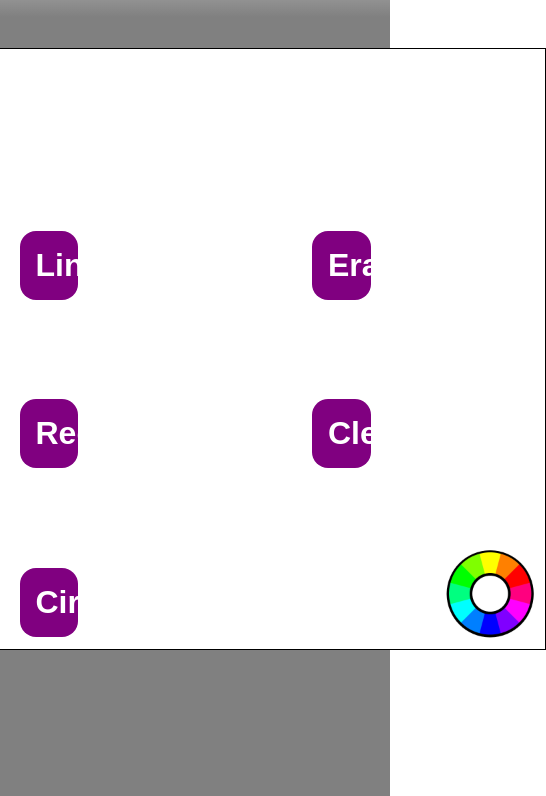
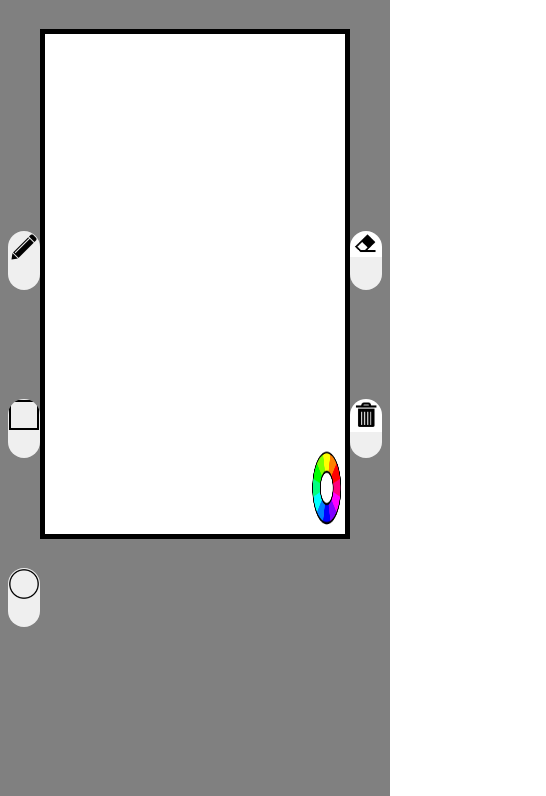
Before and after one commit to PranavSomaiah24/Paint-Quick-Build, a plain HTML site: page index.html in a window 390 px wide. Shown: the part 107-903 px from the top of the page, 546 px wide, since content can reach past the window. Drawn offline with Linux system fonts and the light colour scheme.

Commit message:
Add files via upload

```diff
--- a/index.html
+++ b/index.html
@@ -20,7 +20,7 @@
     <div class="paintContent">
       <div class="canvasContent">
         <div>
-          <canvas id="myCanvas" height="600" width="700"></canvas>
+          <canvas id="myCanvas" height="600" width="900"></canvas>
         </div>
       </div>
       <button type="button" id="line">Line</button>
--- a/index.js
+++ b/index.js
@@ -11,6 +11,7 @@ let startX,
 
 let img = new Image();
 img.src = "color-wheel-12-colors.png";
+let savedState;
 
 function init() {
   (canvas = document.getElementById("myCanvas")),
@@ -27,6 +28,7 @@ init();
 canvas.addEventListener("mousedown", () => {
   if (drawType == 3 || drawType == 4) {
     canvas.style.cursor = "crosshair";
+    savedState = ctx.getImageData(0, 0, canvas.width, canvas.height);
   } else {
     canvas.style.cursor = "default";
   }
@@ -37,7 +39,7 @@ canvas.addEventListener("mousedown", () => {
     console.log(startY);
   }
   isDrawing = true;
-  if (startX > 600 && startY > 500) {
+  if (startX > canvas.width - 105 && startY > canvas.height - 105) {
     rgb = ctx.getImageData(startX, startY, 1, 1).data;
     hex =
       "#" +
@@ -53,6 +55,7 @@ canvas.addEventListener("mousedown", () => {
     ctx.fill();
   }
 });
+
 canvas.addEventListener("mouseup", () => {
   if (isDrawing) {
     const rect = canvas.getBoundingClientRect();
@@ -60,20 +63,15 @@ canvas.addEventListener("mouseup", () => {
     stopY = event.clientY - rect.top;
     console.log(stopY);
   }
-  if (drawType == 3) {
-    rectDraw();
-  }
-  if (drawType == 4) {
-    circleDraw();
-  }
   isDrawing = false;
   ctx.beginPath();
 });
+
 canvas.addEventListener("mousemove", function (event) {
   const rect = canvas.getBoundingClientRect();
   mouseX = event.clientX - rect.left;
   mouseY = event.clientY - rect.top;
-  if (mouseX < 550 || mouseY < 450) {
+  if (mouseX < canvas.width - 130 || mouseY < canvas.height - 130) {
     if (isDrawing) {
       switch (drawType) {
         case 0:
@@ -81,6 +79,14 @@ canvas.addEventListener("mousemove", function (event) {
           break;
         case 1:
           lineDraw();
+          break;
+        case 3:
+          ctx.putImageData(savedState, 0, 0);
+          rectDraw();
+          break;
+        case 4:
+          ctx.putImageData(savedState, 0, 0);
+          circleDraw();
           break;
       }
     }
@@ -108,13 +114,13 @@ function erase() {
 function rectDraw() {
   ctx.fillStyle = colour;
 
-  ctx.fillRect(startX, startY, stopX - startX, stopY - startY);
+  ctx.fillRect(startX, startY, mouseX - startX, mouseY - startY);
 }
 
 function circleDraw() {
   ctx.fillStyle = colour;
-  x = stopX - startX;
-  y = stopY - startY;
+  x = mouseX - startX;
+  y = mouseY - startY;
   rad = Math.sqrt(x * x + y * y);
   console.log(rad);
   ctx.beginPath();
--- a/main.css
+++ b/main.css
@@ -40,80 +40,118 @@ p {
 }
 #line {
   top: 40%;
-  left: 5%;
+  left: 2%;
   padding: 0.5em;
   width: 15%;
   border-radius: 0.5em;
   outline: none;
   border: none;
-  background-color: purple;
+  background-image: url("pencil.png");
+  background-repeat: no-repeat;
+  background-size: contain;
   font-size: 2rem;
   font-weight: bold;
-  color: white;
+  color: black;
   cursor: pointer;
   position: absolute;
 }
 #rect {
   top: 60%;
-  left: 5%;
+  left: 2%;
   padding: 0.5em;
   width: 15%;
   border-radius: 0.5em;
   outline: none;
   border: none;
-  background-color: purple;
+  background-image: url("rect.png");
+  background-repeat: no-repeat;
+  background-size: contain;
   font-size: 2rem;
   font-weight: bold;
-  color: white;
+  color: black;
   cursor: pointer;
   position: absolute;
 }
 #circle {
   top: 80%;
-  left: 5%;
+  left: 2%;
   padding: 0.5em;
   width: 15%;
   border-radius: 0.5em;
   outline: none;
   border: none;
-  background-color: purple;
+  background-image: url("circle.png");
+  background-repeat: no-repeat;
+  background-size: contain;
   font-size: 2rem;
   font-weight: bold;
-  color: white;
+  color: black;
   cursor: pointer;
   position: absolute;
 }
 #erase {
   top: 40%;
-  right: 5%;
+  right: 2%;
   padding: 0.5em;
   width: 15%;
   border-radius: 0.5em;
   outline: none;
   border: none;
-  background-color: purple;
+  background-image: url("eraser.png");
+  background-repeat: no-repeat;
+  background-size: contain;
   font-size: 2rem;
   font-weight: bold;
-  color: white;
+  color: black;
   cursor: pointer;
   position: absolute;
 }
 #clear {
   top: 60%;
-  right: 5%;
+  right: 2%;
   padding: 0.5em;
   width: 15%;
   border-radius: 0.5em;
   outline: none;
   border: none;
-  background-color: purple;
+  background-image: url("trash.png");
+  background-repeat: no-repeat;
+  background-size: contain;
   font-size: 2rem;
   font-weight: bold;
-  color: white;
+  color: black;
   cursor: pointer;
   position: absolute;
 }
 #myCanvas {
-  border: 1px solid black;
+  border: 5px solid black;
   background-color: white;
 }
+#line:hover,
+#clear:hover,
+#rect:hover,
+#circle:hover,
+#erase:hover {
+  background-color: rgba(0, 0, 0, 0.3);
+  width: 17%;
+}
+@media (max-width: 930px) {
+  #line,
+  #clear,
+  #rect,
+  #circle,
+  #erase {
+    width: 2%;
+    height: 7%;
+    color: transparent;
+  }
+  #myCanvas {
+    width: 300px;
+    height: 500px;
+    margin-top: 2em;
+  }
+  .top {
+    text-align: center;
+    padding-bottom: 0.8em;
+  }
+}
```
Also changed, not shown: circle.png (added), eraser.png (added), pencil.png (added), rect.png (added), trash.png (added).
